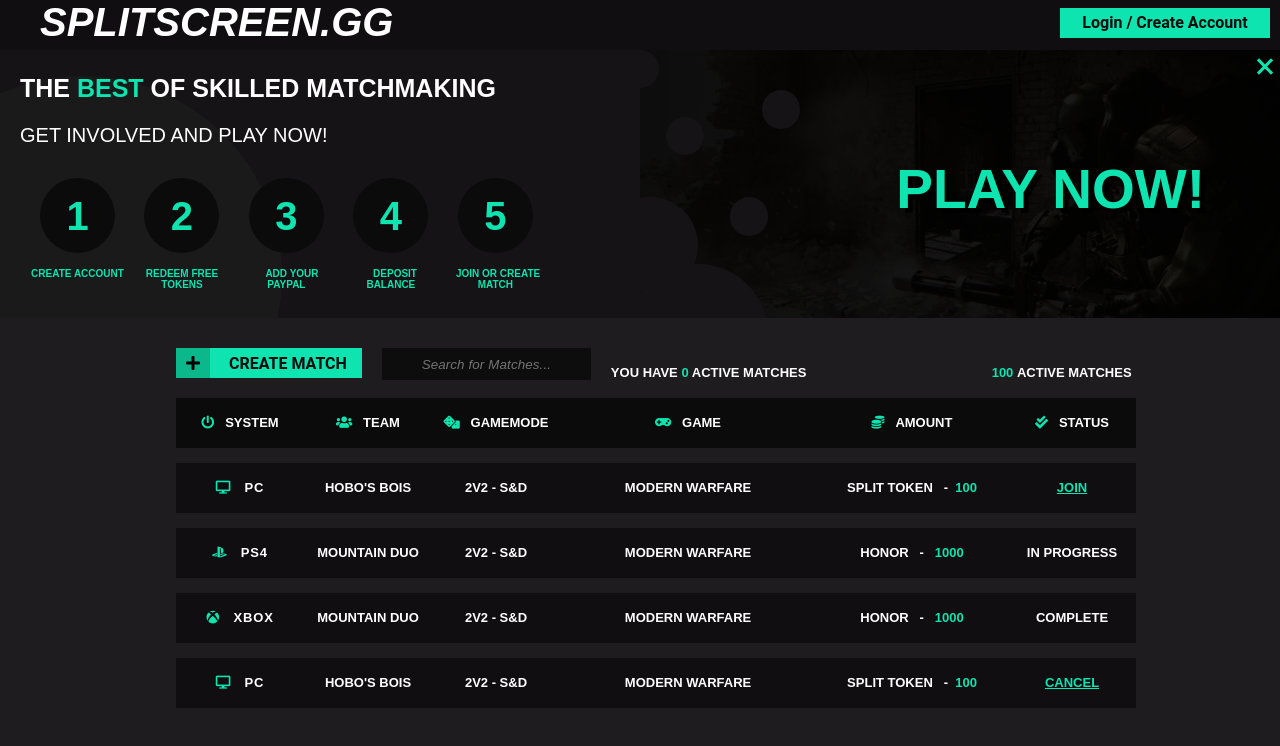
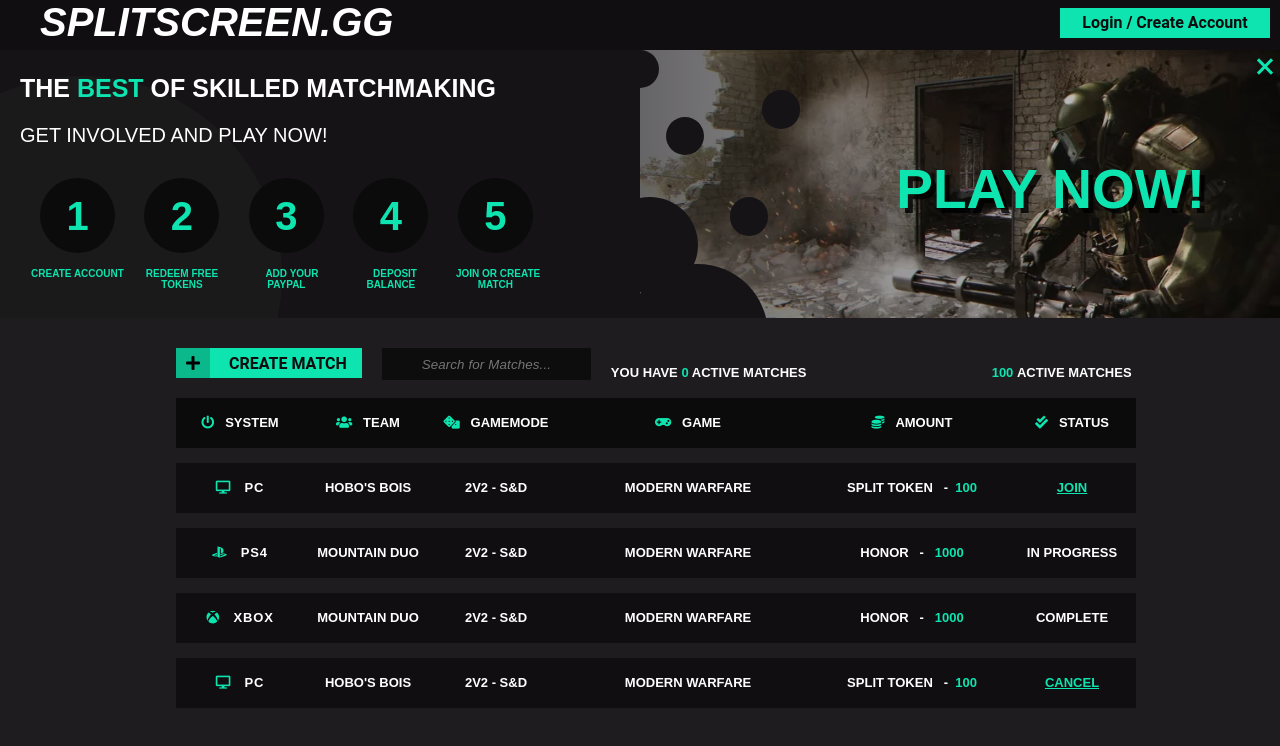
Before and after one commit to rubengp99/splitscreen, a plain HTML site: page index.html in a window 1280 px wide. Drawn offline with nearby package versions, Linux system fonts and the light colour scheme; a web font is replaced by a local one.

Commit message:
Update styles.css

```diff
--- a/styles.css
+++ b/styles.css
@@ -182,7 +182,7 @@ ul{
 
 .hero-img{
 	display: inline-block;
-	background-image: linear-gradient(to left,rgba(0,0,0,.95),rgba(0,0,0,.88)),url('hero.png');
+	background-image: linear-gradient(to left,rgba(0,0,0,.6),rgba(0,0,0,.1)),url('hero.png');
 	width: 50vw;
 	min-height: 268px;
 	background-size: cover;
```
